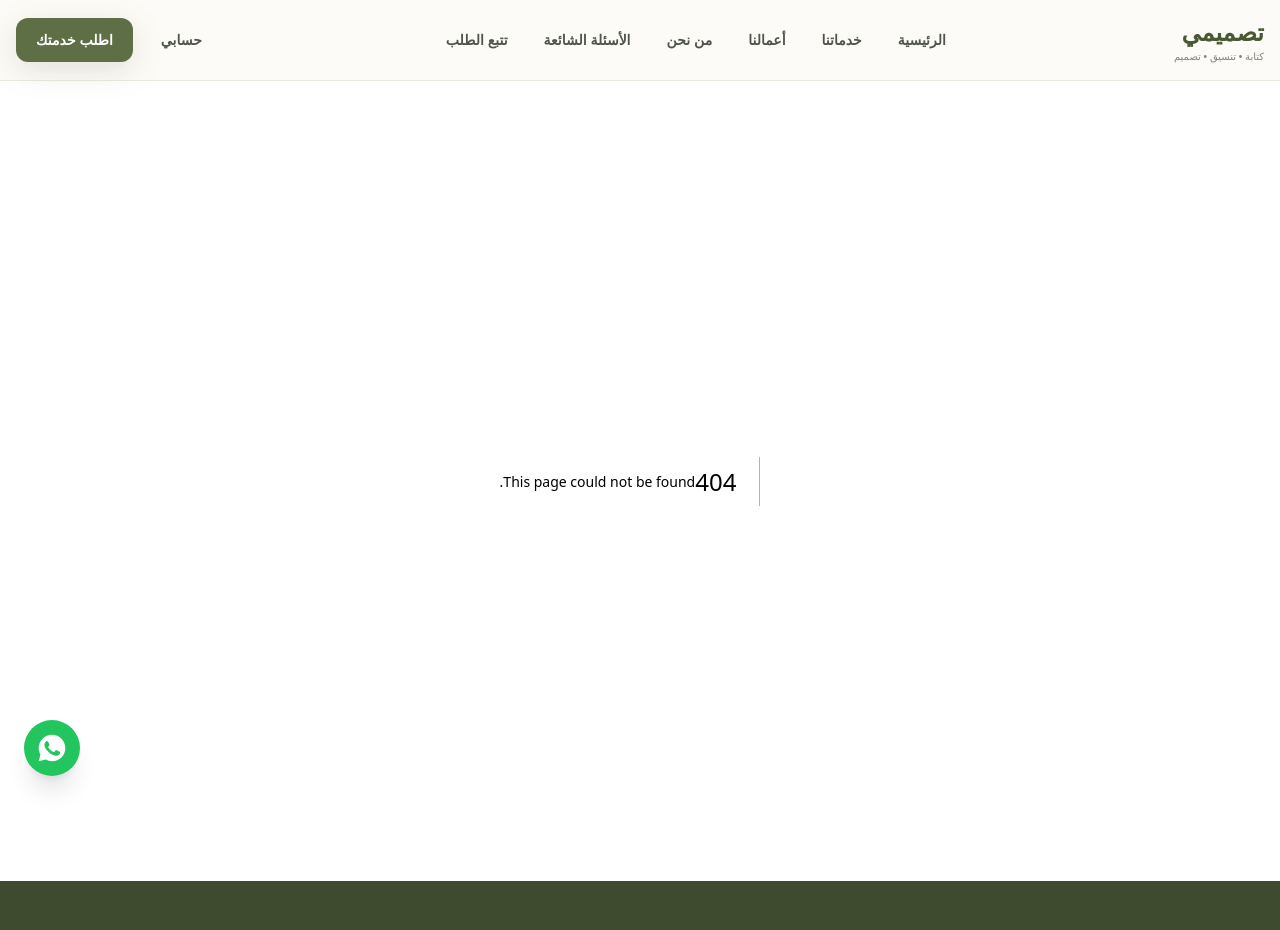
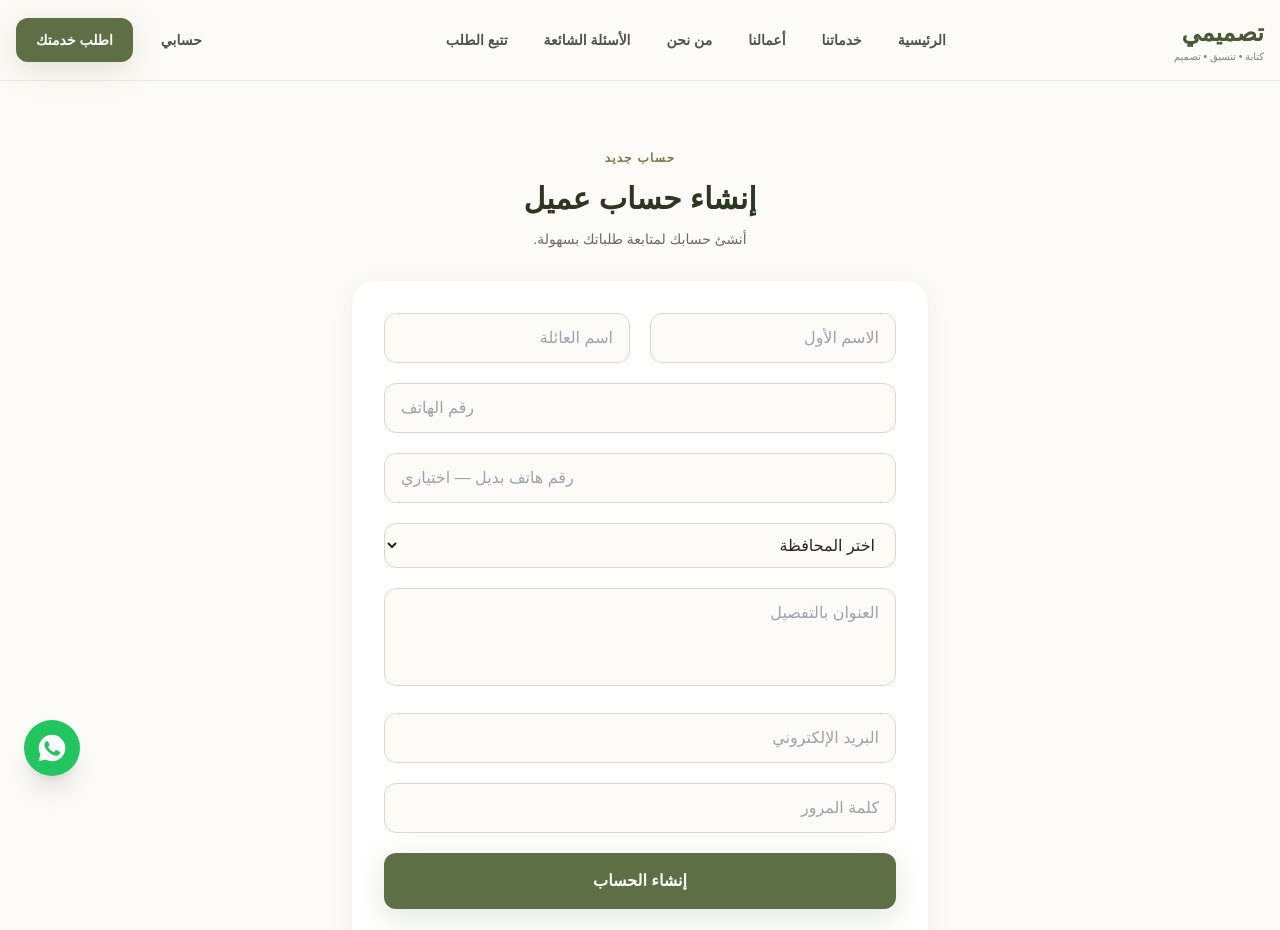
Before and after one commit to Mohamedwalied55/tasmimi, a Next.js app: page /register in a window 1280 px wide. Before the commit this address had no page. Shown: the top 930 px of the page. Built offline with nearby package versions, Linux system fonts and the light colour scheme.

Commit message:
Add registration page with form and success message

```diff
--- /dev/null
+++ b/src/app/register/page.tsx
@@ -0,0 +1,142 @@
+"use client";
+
+import Link from "next/link";
+import { useState } from "react";
+
+export default function RegisterPage() {
+  const [created, setCreated] = useState(false);
+
+  if (created) {
+    return (
+      <main className="min-h-[70vh] bg-cream-100 px-4 py-16">
+        <div className="mx-auto max-w-md rounded-3xl bg-white p-8 text-center shadow-card">
+          <div className="mx-auto flex h-16 w-16 items-center justify-center rounded-full bg-olive-100 text-2xl text-olive-700">
+            ✓
+          </div>
+
+          <h1 className="mt-6 text-2xl font-black text-olive-800">
+            تم إنشاء الحساب
+          </h1>
+
+          <p className="mt-3 text-sm leading-7 text-warmGray-600">
+            سيتم ربط الحساب بقاعدة البيانات في المرحلة التالية.
+          </p>
+
+          <Link
+            href="/login"
+            className="mt-6 block rounded-xl bg-olive-600 px-5 py-3 font-bold text-white"
+          >
+            تسجيل الدخول
+          </Link>
+        </div>
+      </main>
+    );
+  }
+
+  return (
+    <main className="min-h-[70vh] bg-cream-100 px-4 py-16">
+      <div className="mx-auto max-w-xl">
+        <div className="mb-8 text-center">
+          <span className="text-xs font-black tracking-widest text-olive-500">
+            حساب جديد
+          </span>
+
+          <h1 className="mt-3 text-3xl font-black text-olive-900">
+            إنشاء حساب عميل
+          </h1>
+
+          <p className="mt-3 text-sm text-warmGray-600">
+            أنشئ حسابك لمتابعة طلباتك بسهولة.
+          </p>
+        </div>
+
+        <form
+          onSubmit={(e) => {
+            e.preventDefault();
+            setCreated(true);
+          }}
+          className="space-y-5 rounded-3xl bg-white p-6 shadow-card sm:p-8"
+        >
+          <div className="grid gap-5 sm:grid-cols-2">
+            <input
+              required
+              placeholder="الاسم الأول"
+              className="rounded-xl border border-olive-200 bg-cream-100 px-4 py-3 outline-none focus:border-olive-500"
+            />
+
+            <input
+              required
+              placeholder="اسم العائلة"
+              className="rounded-xl border border-olive-200 bg-cream-100 px-4 py-3 outline-none focus:border-olive-500"
+            />
+          </div>
+
+          <input
+            required
+            type="tel"
+            placeholder="رقم الهاتف"
+            className="w-full rounded-xl border border-olive-200 bg-cream-100 px-4 py-3 outline-none focus:border-olive-500"
+          />
+
+          <input
+            type="tel"
+            placeholder="رقم هاتف بديل — اختياري"
+            className="w-full rounded-xl border border-olive-200 bg-cream-100 px-4 py-3 outline-none focus:border-olive-500"
+          />
+
+          <select
+            required
+            className="w-full rounded-xl border border-olive-200 bg-cream-100 px-4 py-3 outline-none focus:border-olive-500"
+          >
+            <option value="">اختر المحافظة</option>
+            <option>الغربية</option>
+            <option>الدقهلية</option>
+            <option>القاهرة</option>
+            <option>الجيزة</option>
+            <option>الإسكندرية</option>
+            <option>الشرقية</option>
+            <option>المنوفية</option>
+            <option>القليوبية</option>
+            <option>أخرى</option>
+          </select>
+
+          <textarea
+            required
+            rows={3}
+            placeholder="العنوان بالتفصيل"
+            className="w-full resize-none rounded-xl border border-olive-200 bg-cream-100 px-4 py-3 outline-none focus:border-olive-500"
+          />
+
+          <input
+            required
+            type="email"
+            placeholder="البريد الإلكتروني"
+            className="w-full rounded-xl border border-olive-200 bg-cream-100 px-4 py-3 outline-none focus:border-olive-500"
+          />
+
+          <input
+            required
+            type="password"
+            placeholder="كلمة المرور"
+            minLength={6}
+            className="w-full rounded-xl border border-olive-200 bg-cream-100 px-4 py-3 outline-none focus:border-olive-500"
+          />
+
+          <button
+            type="submit"
+            className="w-full rounded-xl bg-olive-600 px-5 py-4 font-bold text-white shadow-olive transition hover:bg-olive-700"
+          >
+            إنشاء الحساب
+          </button>
+
+          <p className="text-center text-sm text-warmGray-600">
+            لديك حساب بالفعل؟{" "}
+            <Link href="/login" className="font-bold text-olive-700">
+              تسجيل الدخول
+            </Link>
+          </p>
+        </form>
+      </div>
+    </main>
+  );
+}
```
